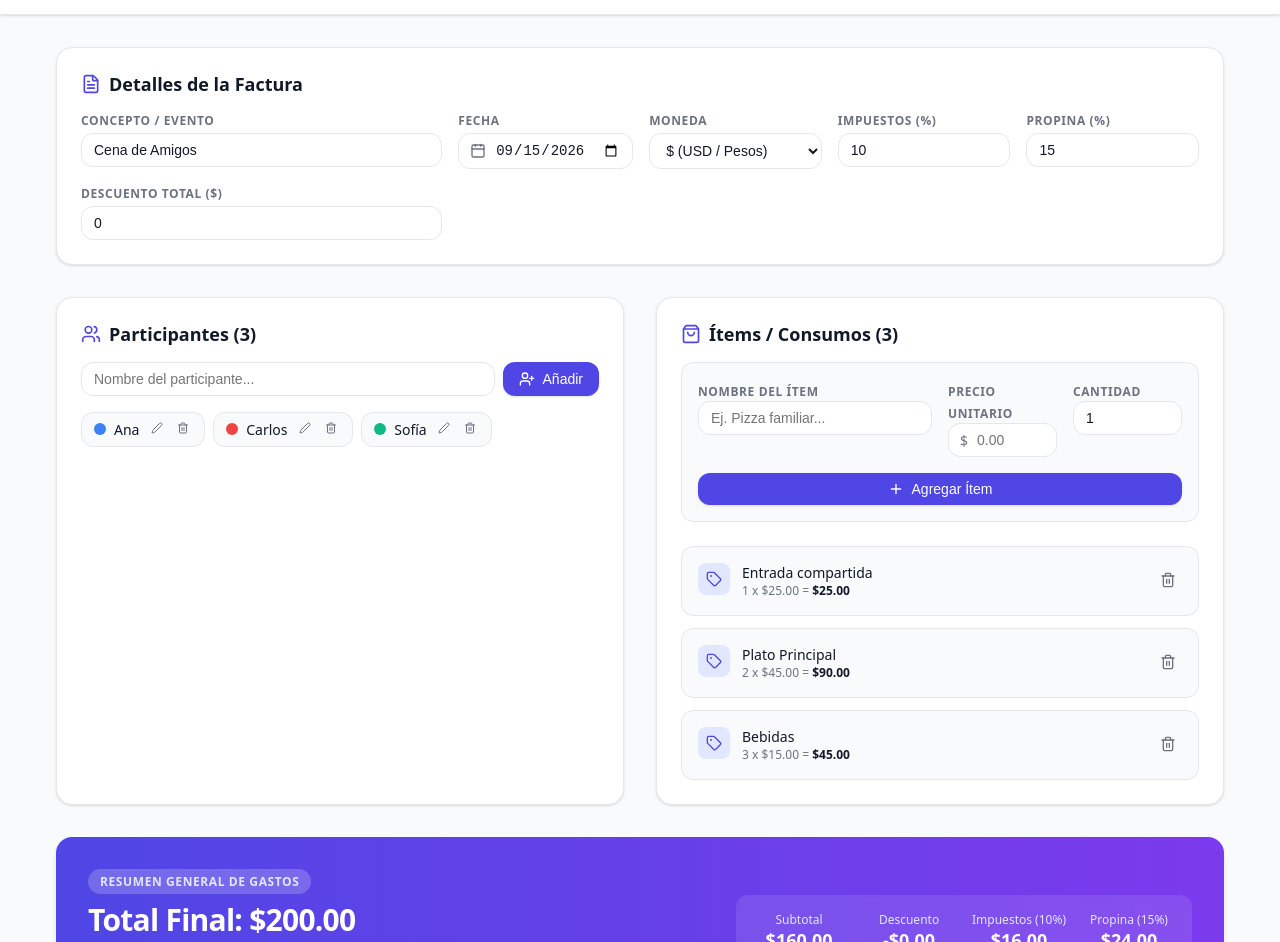
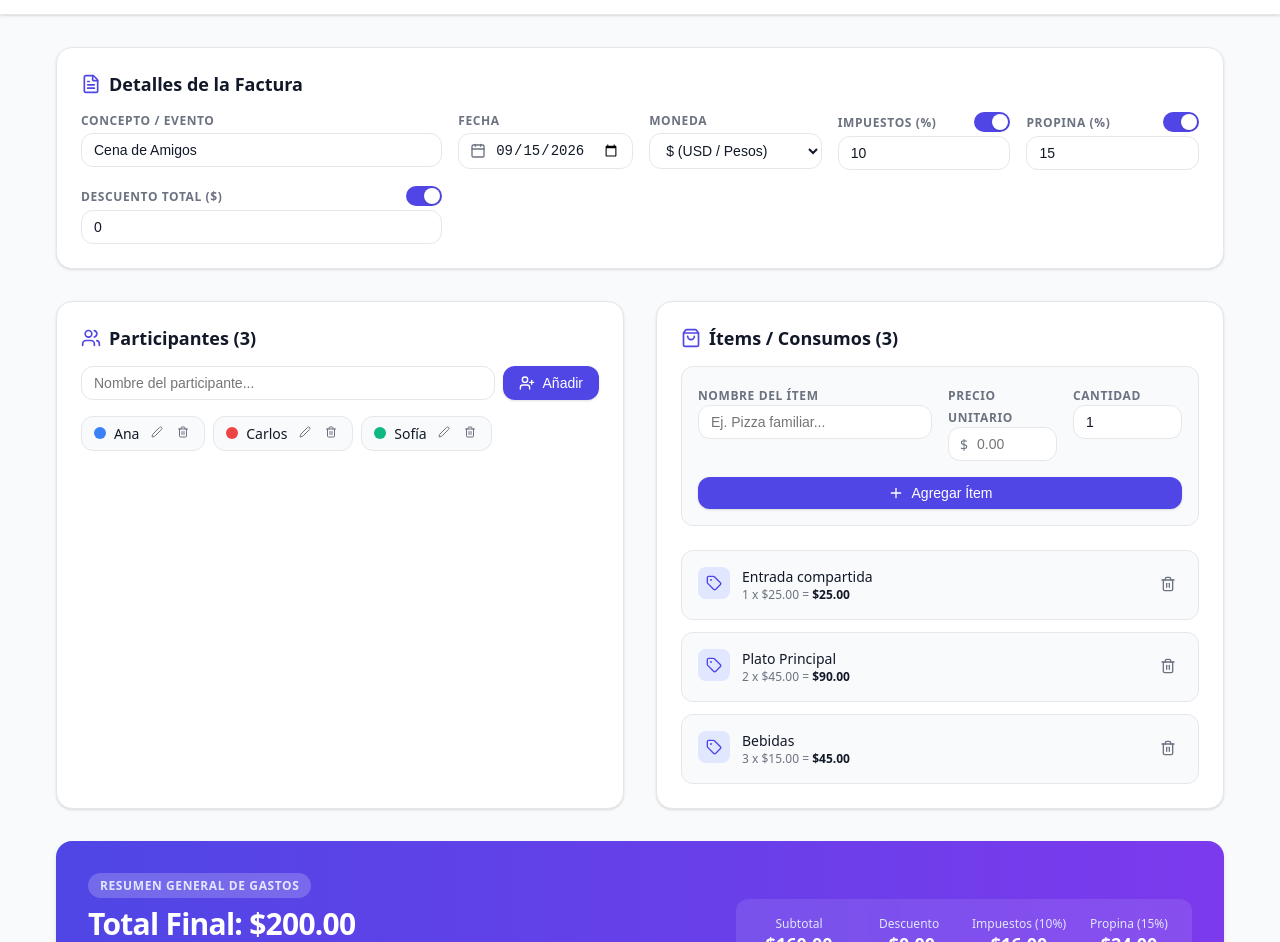
Before and after one commit to LuisMolinad/share-ticket, a React (Vite) app: page / in a window 1280 px wide. Shown: the part 70-1012 px from the top of the page. Built offline with nearby package versions, Linux system fonts and the light colour scheme.

Commit message:
Implement invoice totals calculation and enable/disable features for tax, tip, and discount in InvoiceDetailsCard

```diff
--- a/src/components/InvoiceDetailsCard.css
+++ b/src/components/InvoiceDetailsCard.css
@@ -23,3 +23,66 @@
 .date-input-with-icon {
   padding-left: 2.25rem;
 }
+
+/* Switch para habilitar / inhabilitar impuestos, propina y descuento */
+.field-head {
+  display: flex;
+  align-items: center;
+  justify-content: space-between;
+  gap: 0.5rem;
+}
+
+.switch {
+  position: relative;
+  display: inline-block;
+  width: 2.25rem;
+  height: 1.25rem;
+  flex-shrink: 0;
+  cursor: pointer;
+}
+
+.switch input {
+  opacity: 0;
+  width: 0;
+  height: 0;
+  position: absolute;
+}
+
+.switch-slider {
+  position: absolute;
+  inset: 0;
+  background-color: #d1d5db;
+  border-radius: 9999px;
+  transition: background-color 0.2s;
+}
+
+.switch-slider::before {
+  content: '';
+  position: absolute;
+  height: 1rem;
+  width: 1rem;
+  left: 0.125rem;
+  top: 0.125rem;
+  background-color: #fff;
+  border-radius: 50%;
+  box-shadow: var(--shadow);
+  transition: transform 0.2s;
+}
+
+.switch input:checked + .switch-slider {
+  background-color: var(--primary);
+}
+
+.switch input:checked + .switch-slider::before {
+  transform: translateX(1rem);
+}
+
+.switch input:focus-visible + .switch-slider {
+  box-shadow: 0 0 0 3px rgba(79, 70, 229, 0.3);
+}
+
+.form-input:disabled {
+  background-color: #f3f4f6;
+  color: #9ca3af;
+  cursor: not-allowed;
+}
--- a/src/components/InvoiceDetailsCard.tsx
+++ b/src/components/InvoiceDetailsCard.tsx
@@ -61,37 +61,88 @@ export const InvoiceDetailsCard: React.FC<InvoiceDetailsCardProps> = ({ invoice,
         </div>
 
         <div className="form-group">
-          <label className="form-label">Impuestos (%)</label>
+          <div className="field-head">
+            <label className="form-label" htmlFor="tax-percentage">
+              Impuestos (%)
+            </label>
+            <label className="switch" title={invoice.taxEnabled ? 'Impuestos activados' : 'Impuestos desactivados'}>
+              <input
+                type="checkbox"
+                role="switch"
+                aria-label="Activar o desactivar impuestos"
+                checked={invoice.taxEnabled}
+                onChange={(e) => onUpdate({ taxEnabled: e.target.checked })}
+              />
+              <span className="switch-slider" />
+            </label>
+          </div>
           <input
+            id="tax-percentage"
             type="number"
             min="0"
             step="0.1"
             value={invoice.taxPercentage}
             onChange={(e) => onUpdate({ taxPercentage: parseFloat(e.target.value) || 0 })}
+            disabled={!invoice.taxEnabled}
             className="form-input"
           />
         </div>
 
         <div className="form-group">
-          <label className="form-label">Propina (%)</label>
+          <div className="field-head">
+            <label className="form-label" htmlFor="tip-percentage">
+              Propina (%)
+            </label>
+            <label className="switch" title={invoice.tipEnabled ? 'Propina activada' : 'Propina desactivada'}>
+              <input
+                type="checkbox"
+                role="switch"
+                aria-label="Activar o desactivar propina"
+                checked={invoice.tipEnabled}
+                onChange={(e) => onUpdate({ tipEnabled: e.target.checked })}
+              />
+              <span className="switch-slider" />
+            </label>
+          </div>
           <input
+            id="tip-percentage"
             type="number"
             min="0"
             step="0.1"
             value={invoice.tipPercentage}
             onChange={(e) => onUpdate({ tipPercentage: parseFloat(e.target.value) || 0 })}
+            disabled={!invoice.tipEnabled}
             className="form-input"
           />
         </div>
 
         <div className="form-group col-span-2">
-          <label className="form-label">Descuento Total ({invoice.currency})</label>
+          <div className="field-head">
+            <label className="form-label" htmlFor="discount-amount">
+              Descuento Total ({invoice.currency})
+            </label>
+            <label
+              className="switch"
+              title={invoice.discountEnabled ? 'Descuento activado' : 'Descuento desactivado'}
+            >
+              <input
+                type="checkbox"
+                role="switch"
+                aria-label="Activar o desactivar descuento"
+                checked={invoice.discountEnabled}
+                onChange={(e) => onUpdate({ discountEnabled: e.target.checked })}
+              />
+              <span className="switch-slider" />
+            </label>
+          </div>
           <input
+            id="discount-amount"
             type="number"
             min="0"
             step="0.1"
             value={invoice.discountAmount}
             onChange={(e) => onUpdate({ discountAmount: parseFloat(e.target.value) || 0 })}
+            disabled={!invoice.discountEnabled}
             className="form-input"
           />
         </div>
--- a/src/components/SummaryView.tsx
+++ b/src/components/SummaryView.tsx
@@ -34,16 +34,22 @@ export const SummaryView: React.FC<SummaryViewProps> = ({ invoice, result, onExp
             <p className="stat-value">{currency}{result.subtotal.toFixed(2)}</p>
           </div>
           <div>
-            <p className="stat-label">Descuento</p>
-            <p className="stat-value">-{currency}{result.totalDiscount.toFixed(2)}</p>
+            <p className="stat-label">Descuento{invoice.discountEnabled ? '' : ' (desactivado)'}</p>
+            <p className="stat-value">
+              {invoice.discountEnabled ? `-${currency}${result.totalDiscount.toFixed(2)}` : '—'}
+            </p>
           </div>
           <div>
-            <p className="stat-label">Impuestos ({invoice.taxPercentage}%)</p>
-            <p className="stat-value">{currency}{result.totalTax.toFixed(2)}</p>
+            <p className="stat-label">Impuestos{invoice.taxEnabled ? ` (${invoice.taxPercentage}%)` : ' (desactivado)'}</p>
+            <p className="stat-value">
+              {invoice.taxEnabled ? `${currency}${result.totalTax.toFixed(2)}` : '—'}
+            </p>
           </div>
           <div>
-            <p className="stat-label">Propina ({invoice.tipPercentage}%)</p>
-            <p className="stat-value">{currency}{result.totalTip.toFixed(2)}</p>
+            <p className="stat-label">Propina{invoice.tipEnabled ? ` (${invoice.tipPercentage}%)` : ' (desactivado)'}</p>
+            <p className="stat-value">
+              {invoice.tipEnabled ? `${currency}${result.totalTip.toFixed(2)}` : '—'}
+            </p>
           </div>
         </div>
       </div>
@@ -90,20 +96,24 @@ export const SummaryView: React.FC<SummaryViewProps> = ({ invoice, result, onExp
                       <span>Subtotal ítems:</span>
                       <span className="summary-subtotal-text">{currency}{share.subtotal.toFixed(2)}</span>
                     </div>
-                    {share.discountShare > 0 && (
+                    {invoice.discountEnabled && share.discountShare > 0 && (
                       <div className="breakdown-row discount">
                         <span>Descuento proporcional:</span>
                         <span className="summary-discount-text">-{currency}{share.discountShare.toFixed(2)}</span>
                       </div>
                     )}
+                    {invoice.taxEnabled && (
                       <div className="breakdown-row">
                         <span>Impuestos ({invoice.taxPercentage}%):</span>
                         <span className="summary-tax-text">{currency}{share.taxShare.toFixed(2)}</span>
                       </div>
+                    )}
+                    {invoice.tipEnabled && (
                       <div className="breakdown-row">
                         <span>Propina ({invoice.tipPercentage}%):</span>
                         <span className="summary-tip-text">{currency}{share.tipShare.toFixed(2)}</span>
                       </div>
+                    )}
                   </div>
 
                   <div className="assigned-items-section">
--- a/src/domain/strategies/EqualSplitStrategy.ts
+++ b/src/domain/strategies/EqualSplitStrategy.ts
@@ -1,19 +1,13 @@
 import type { ISplitStrategy } from './ISplitStrategy';
 import type { Invoice, CalculationResult, ParticipantShare } from '../types';
+import { calculateTotals } from '../totals';
 
 export class EqualSplitStrategy implements ISplitStrategy {
   calculate(invoice: Invoice): CalculationResult {
-    const { participants, items, taxPercentage, tipPercentage, discountAmount } = invoice;
+    const { participants, items } = invoice;
 
-    // Subtotal from items (price * quantity)
-    const subtotal = items.reduce((acc, item) => acc + item.price * item.quantity, 0);
-
-    const totalDiscount = Math.min(Math.max(0, discountAmount), subtotal);
-    const discountedSubtotal = subtotal - totalDiscount;
-
-    const totalTax = (discountedSubtotal * Math.max(0, taxPercentage)) / 100;
-    const totalTip = (discountedSubtotal * Math.max(0, tipPercentage)) / 100;
-    const grandTotal = discountedSubtotal + totalTax + totalTip;
+    // Totales globales compartidos (respeta taxEnabled / tipEnabled / discountEnabled)
+    const { subtotal, totalDiscount, totalTax, totalTip, grandTotal } = calculateTotals(invoice);
 
     if (participants.length === 0) {
       return {
--- a/src/domain/strategies/ItemizedSplitStrategy.ts
+++ b/src/domain/strategies/ItemizedSplitStrategy.ts
@@ -1,18 +1,13 @@
 import type { ISplitStrategy } from './ISplitStrategy';
 import type { Invoice, CalculationResult, ParticipantShare } from '../types';
+import { calculateTotals } from '../totals';
 
 export class ItemizedSplitStrategy implements ISplitStrategy {
   calculate(invoice: Invoice): CalculationResult {
-    const { participants, items, taxPercentage, tipPercentage, discountAmount } = invoice;
+    const { participants, items } = invoice;
 
-    const subtotal = items.reduce((acc, item) => acc + item.price * item.quantity, 0);
-
-    const totalDiscount = Math.min(Math.max(0, discountAmount), subtotal);
-    const discountedSubtotal = subtotal - totalDiscount;
-
-    const totalTax = (discountedSubtotal * Math.max(0, taxPercentage)) / 100;
-    const totalTip = (discountedSubtotal * Math.max(0, tipPercentage)) / 100;
-    const grandTotal = discountedSubtotal + totalTax + totalTip;
+    // Totales globales compartidos (respeta taxEnabled / tipEnabled / discountEnabled)
+    const { subtotal, totalDiscount, totalTax, totalTip, grandTotal } = calculateTotals(invoice);
 
     if (participants.length === 0) {
       return {
--- /dev/null
+++ b/src/domain/totals.ts
@@ -0,0 +1,30 @@
+import type { Invoice } from './types';
+
+export interface InvoiceTotals {
+  subtotal: number;
+  totalDiscount: number;
+  totalTax: number;
+  totalTip: number;
+  grandTotal: number;
+}
+
+/**
+ * Totales globales de la factura, respetando los flags de habilitación
+ * (taxEnabled, tipEnabled, discountEnabled). Compartido por todas las
+ * estrategias para mantener la aritmética consistente entre ellas.
+ */
+export function calculateTotals(invoice: Invoice): InvoiceTotals {
+  const { items, taxPercentage, tipPercentage, discountAmount, taxEnabled, tipEnabled, discountEnabled } = invoice;
+
+  // Subtotal from items (price * quantity)
+  const subtotal = items.reduce((acc, item) => acc + item.price * item.quantity, 0);
+
+  const totalDiscount = discountEnabled ? Math.min(Math.max(0, discountAmount), subtotal) : 0;
+  const discountedSubtotal = subtotal - totalDiscount;
+
+  const totalTax = taxEnabled ? (discountedSubtotal * Math.max(0, taxPercentage)) / 100 : 0;
+  const totalTip = tipEnabled ? (discountedSubtotal * Math.max(0, tipPercentage)) / 100 : 0;
+  const grandTotal = discountedSubtotal + totalTax + totalTip;
+
+  return { subtotal, totalDiscount, totalTax, totalTip, grandTotal };
+}
--- a/src/domain/types.ts
+++ b/src/domain/types.ts
@@ -21,6 +21,9 @@ export interface Invoice {
   taxPercentage: number;
   tipPercentage: number;
   discountAmount: number;
+  taxEnabled: boolean;
+  tipEnabled: boolean;
+  discountEnabled: boolean;
   splitMode: SplitMode;
   participants: Participant[];
   items: InvoiceItem[];
--- a/src/hooks/useInvoiceCalculator.ts
+++ b/src/hooks/useInvoiceCalculator.ts
@@ -21,6 +21,9 @@ export function useInvoiceCalculator() {
     taxPercentage: 10,
     tipPercentage: 15,
     discountAmount: 0,
+    taxEnabled: true,
+    tipEnabled: true,
+    discountEnabled: true,
     splitMode: 'equal',
     participants: [
       { id: '1', name: 'Ana', color: DEFAULT_COLORS[0] },
@@ -127,6 +130,9 @@ export function useInvoiceCalculator() {
       taxPercentage: 0,
       tipPercentage: 0,
       discountAmount: 0,
+      taxEnabled: true,
+      tipEnabled: true,
+      discountEnabled: true,
       splitMode: 'equal',
       participants: [],
       items: [],
--- a/src/utils/pdfGenerator.ts
+++ b/src/utils/pdfGenerator.ts
@@ -28,9 +28,15 @@ export function generateInvoicePDF(invoice: Invoice, result: CalculationResult)
 
   const summaryData = [
     ['Subtotal ítems:', `${currency}${result.subtotal.toFixed(2)}`],
-    ['Descuento aplicado:', `-${currency}${result.totalDiscount.toFixed(2)}`],
-    [`Impuestos (${invoice.taxPercentage}%):`, `${currency}${result.totalTax.toFixed(2)}`],
-    [`Propina (${invoice.tipPercentage}%):`, `${currency}${result.totalTip.toFixed(2)}`],
+    invoice.discountEnabled
+      ? ['Descuento aplicado:', `-${currency}${result.totalDiscount.toFixed(2)}`]
+      : ['Descuento (desactivado):', `${currency}0.00`],
+    invoice.taxEnabled
+      ? [`Impuestos (${invoice.taxPercentage}%):`, `${currency}${result.totalTax.toFixed(2)}`]
+      : ['Impuestos (desactivado):', `${currency}0.00`],
+    invoice.tipEnabled
+      ? [`Propina (${invoice.tipPercentage}%):`, `${currency}${result.totalTip.toFixed(2)}`]
+      : ['Propina (desactivado):', `${currency}0.00`],
     ['TOTAL GENERAL:', `${currency}${result.grandTotal.toFixed(2)}`],
   ];
 
@@ -55,9 +61,13 @@ export function generateInvoicePDF(invoice: Invoice, result: CalculationResult)
   const participantRows = result.shares.map((share) => [
     share.participantName,
     `${currency}${share.subtotal.toFixed(2)}`,
-    share.discountShare > 0 ? `-${currency}${share.discountShare.toFixed(2)}` : `${currency}0.00`,
-    `${currency}${share.taxShare.toFixed(2)}`,
-    `${currency}${share.tipShare.toFixed(2)}`,
+    invoice.discountEnabled
+      ? share.discountShare > 0
+        ? `-${currency}${share.discountShare.toFixed(2)}`
+        : `${currency}0.00`
+      : '—',
+    invoice.taxEnabled ? `${currency}${share.taxShare.toFixed(2)}` : '—',
+    invoice.tipEnabled ? `${currency}${share.tipShare.toFixed(2)}` : '—',
     `${currency}${share.total.toFixed(2)}`,
   ]);
 
```
Also changed, not shown: .opencode/skills/share-ticket/SKILL.md. Lines whose indentation alone changed are shown as unchanged.
